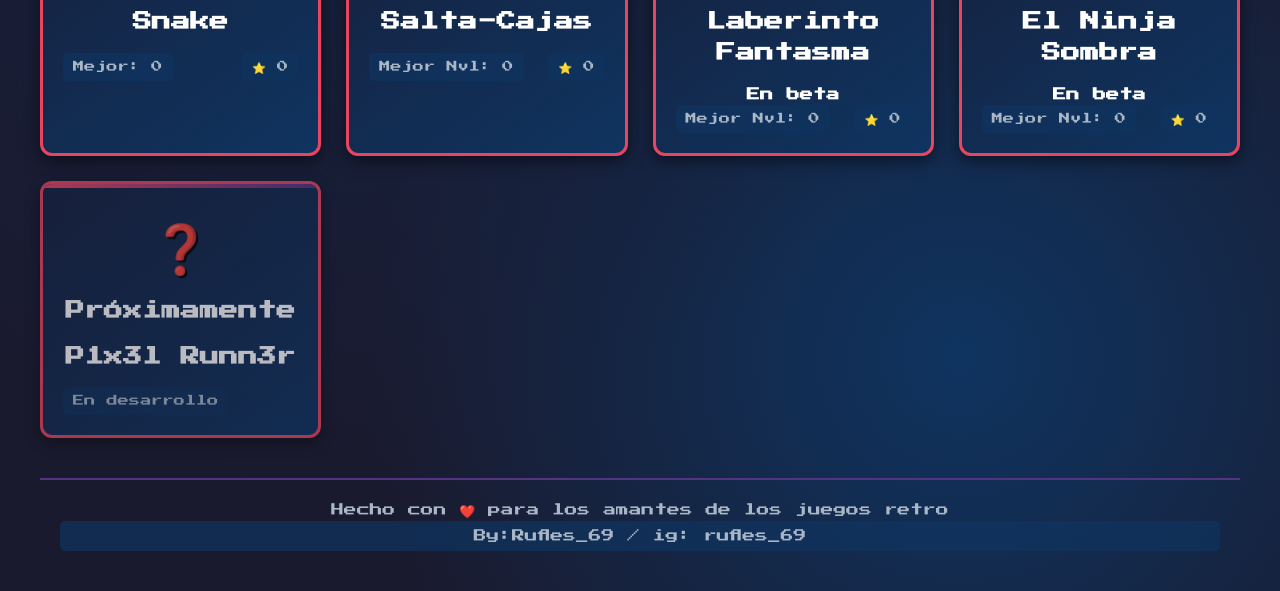
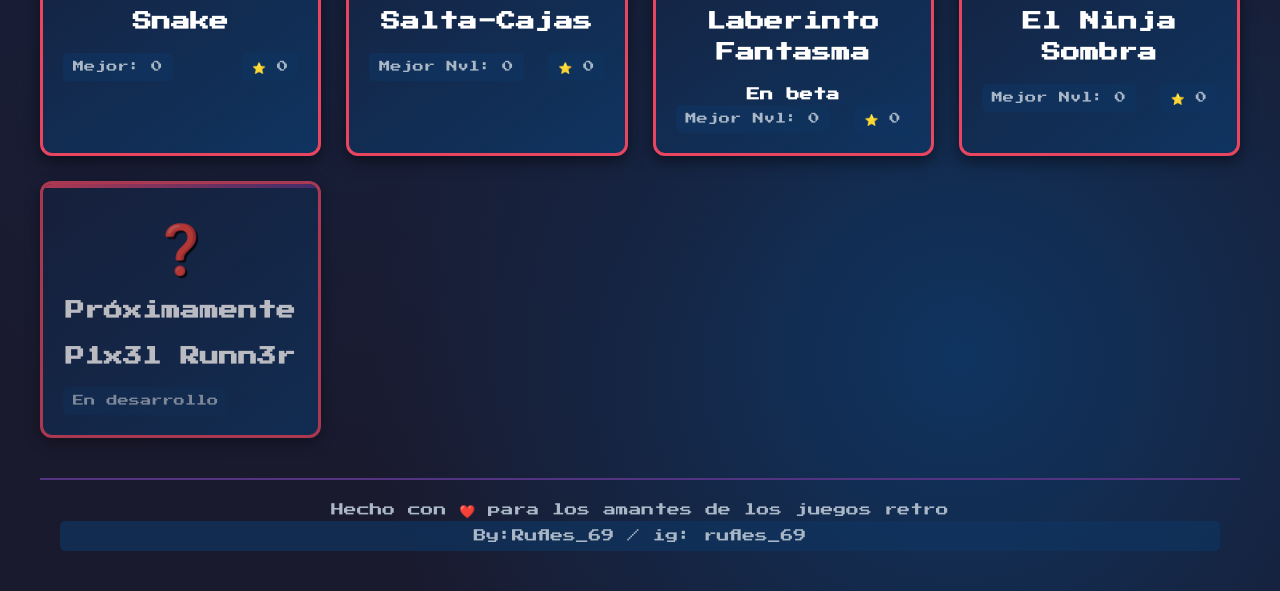
Before and after one commit to Rufles69/arcade-minijuegos, a plain HTML site: page index.html in a window 1280 px wide. Shown: the part 345-936 px from the top of the page. Drawn offline with Linux system fonts and the light colour scheme.

Commit message:
Nuevo Juego!!

```diff
--- a/index.html
+++ b/index.html
@@ -56,7 +56,6 @@
     <div class="game-card" data-game="ninja-sombra">
     <div class="game-icon">🥷</div>
     <h3>El Ninja Sombra</h3>
-    <h5>En beta</h5>
     <div class="game-info">
         <div class="high-score">Mejor Nvl: <span id="ninja-sombra-highscore">0</span></div>
         <div class="stars-earned">⭐ <span id="ninja-sombra-stars">0</span></div>
```
